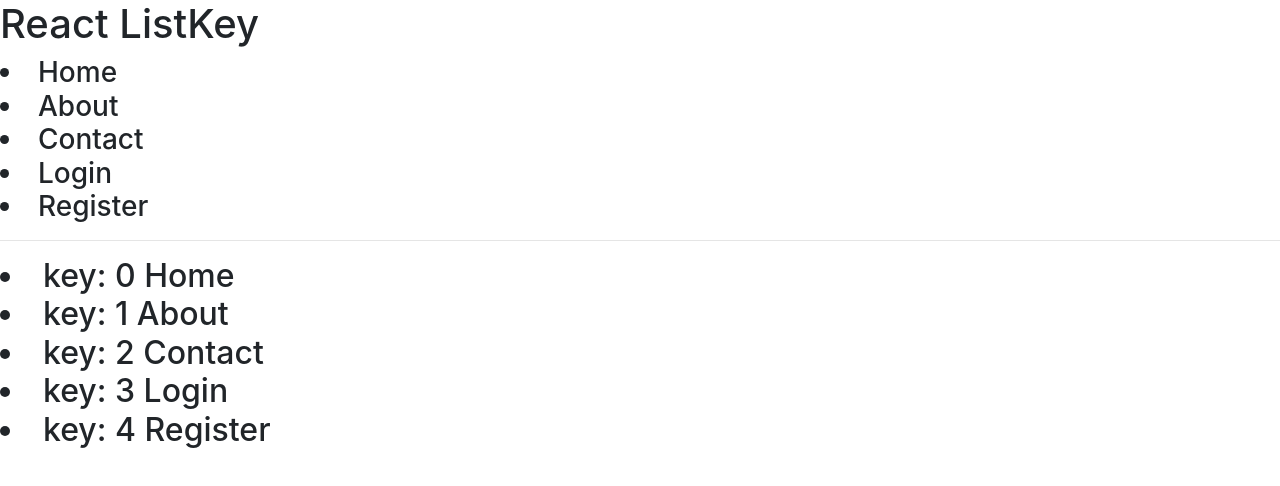
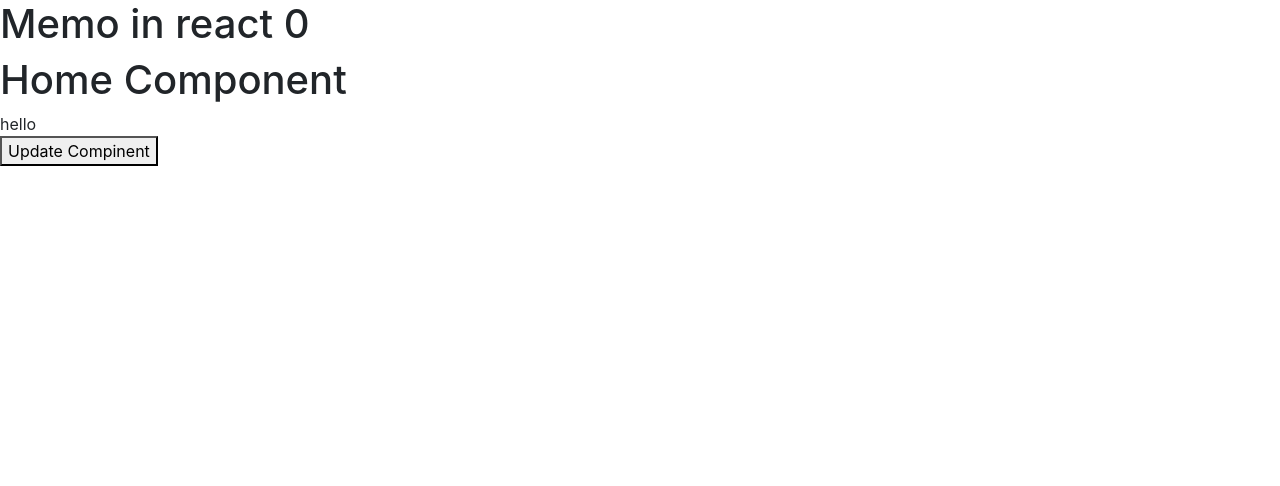
Before and after one commit to kayalraju/reactClass, a React (Create React App) app: page / in a window 1280 px wide. Shown: the top 486 px of the page. Built offline with nearby package versions, Linux system fonts and the light colour scheme.

Commit message:
react memo and key list

```diff
--- a/src/App.js
+++ b/src/App.js
@@ -16,6 +16,7 @@ import { Service } from "./Routerss/Service";
 import { NotFound } from "./Routerss/NotFound";
 import { Menu } from "./Routerss/menu/Menu";
 import ListKey from "./components/listKey/ListKey";
+import Memo from "./Memoreact/Memo";
 
 function App() {
   return (
@@ -44,7 +45,8 @@ function App() {
         <Footer/>
       </Router> */}
 
-        <ListKey/>
+        {/* <ListKey/> */}
+        <Memo/>
 
     </div>
   );
--- /dev/null
+++ b/src/Memoreact/Hello.jsx
@@ -0,0 +1,11 @@
+import React,{memo} from 'react'
+
+ function Hello() {
+     console.log('hello');
+  return (
+    <div>
+      hello
+    </div>
+  )
+}
+export default memo(Hello)
--- /dev/null
+++ b/src/Memoreact/Home.jsx
@@ -0,0 +1,12 @@
+import React,{ memo } from 'react'
+
+ function Home(props) {
+    console.log("this is a inner component",props.data);
+  return (
+    <div>
+        <h1>Home Component</h1>
+
+    </div>
+  )
+}
+export default memo(Home)
--- /dev/null
+++ b/src/Memoreact/Memo.jsx
@@ -0,0 +1,18 @@
+import React, { useState } from 'react'
+import Hello from './Hello'
+import Home from './Home'
+
+export default function Memo() {
+    const [count,setCount]=useState(0)
+    const [data,setData]=useState(100)
+  return (
+    <div>
+        <h1>Memo in react  {count} </h1>
+
+        <Home data={data}/>
+        <Hello/>
+
+    <button onClick={()=>setCount(count+1)}>Update Compinent</button>
+        </div>
+  )
+}
```
